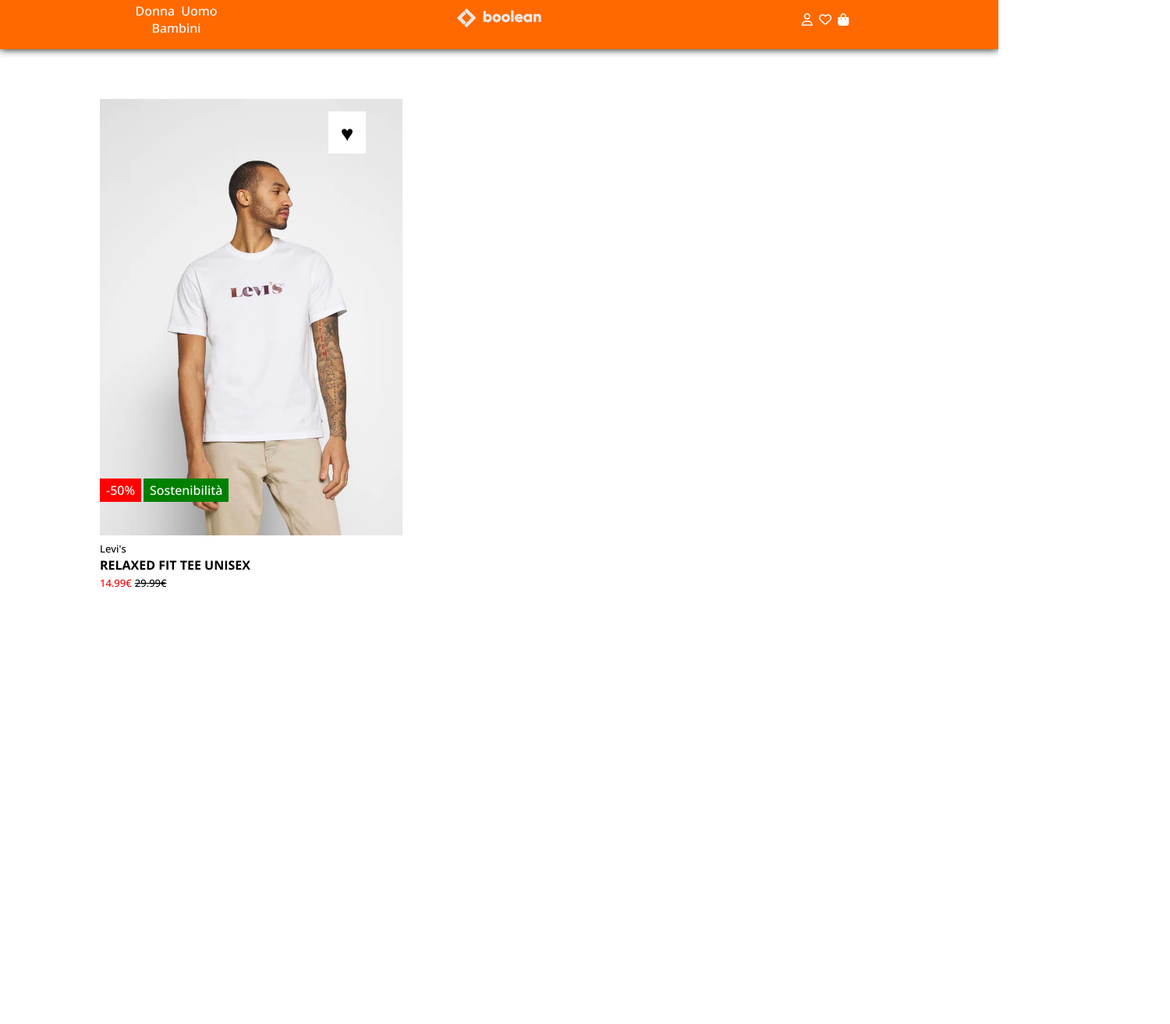
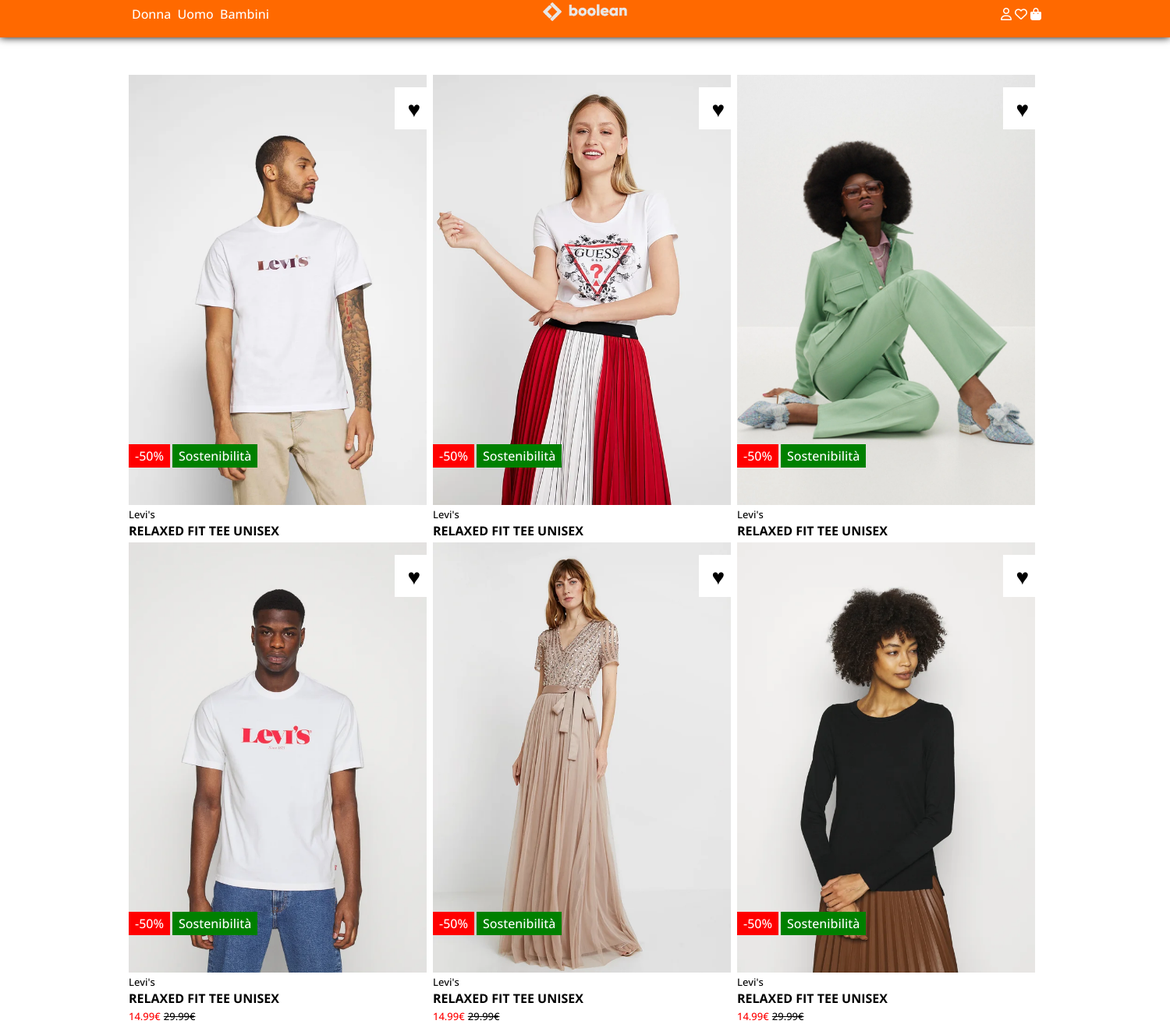
Before and after one commit to EliaBuratti/html-css-boolando, a plain HTML site: page index.html in a window 1280 px wide. Shown: the part 13-1327 px from the top of the page at 78% size, 1500 px wide, since content can reach past the window. Before the commit the page ends 800 px from the top, so only its background shows below. Drawn offline with nearby package versions, Linux system fonts and the light colour scheme.

Commit message:
add card with effect

```diff
--- a/assets/css/style.css
+++ b/assets/css/style.css
@@ -18,7 +18,10 @@
 
 body {
     font-family: 'Open Sans', sans-serif;
+    min-width: 1500px;
 }
+
+
 
 .container {
     width: 80%;
@@ -48,6 +51,7 @@ body {
     align-items: center;
 }
 
+
 /* header region */
 
 .nav{
@@ -59,6 +63,16 @@ body {
     box-shadow: 0 0 10px black;
 }
 
+.left {
+    display: flex;
+    justify-content: start;
+}
+
+.right {
+    display: flex;
+    justify-content: end;
+}
+
 
 header .no-style>li {
     list-style-type: none;
@@ -68,7 +82,6 @@ header .no-style>li {
 
 header .col-2>a>i {
     color: var(--tx_color);
-
 }
 
 header .no-style>li , header .col-2>a>i {
@@ -78,30 +91,30 @@ header .no-style>li , header .col-2>a>i {
 
 /* main region */
 
-.products {
-    padding-top: 4rem;
+main .row {
+    margin-top: 3rem;
 }
 
-.picture {
-    position: relative;
-}
 
-main .picture>img {
-    height: 35rem;
+main .picture>div>img {
+    height: 34rem;
     background-size: contain;
-    z-index: 0;
 
 }
 
 main .picture>div {
     position: absolute;
-    z-index: 1;
 }
 
 .discount, .sustainability {
     bottom: 3rem;
     color: var(--tx_color);
     padding: 0.25rem 0.5rem;
+    z-index: 2;
+}
+
+.picture, .info_card {
+    position: absolute;
 }
 
 .discount {
@@ -119,6 +132,7 @@ main .picture>div {
     font-size: 1.75rem;
     right: 0;
     top: 1rem;
+    z-index: 4;
 }
 
 .info_card>span {
@@ -133,4 +147,68 @@ main .picture>div {
     text-decoration-line: line-through;
 }
 
+.image {
+    background-image: url(../img/1.webp);
+    z-index: 1;
+}
+
+.one {
+    background-image: url(../img/2.webp);
+}
+
+.two {
+    background-image: url(../img/3.webp);
+}
+
+.three {
+    background-image: url(../img/4.webp);
+}
+
+.four {
+    background-image: url(../img/5.webp);
+}
+
+.five {
+    background-image: url(../img/6.webp);
+}
+.image, .one, .two, .three, .four, .five {
+    height: 34.5rem;
+    background-repeat: no-repeat;
+    background-size: contain;
+    position: relative;
+}
+
+
+.heart:hover {
+    color:var(--discount_color);
+}
+
+
+.image:hover{
+    background-image: url(../img/1b.webp);
+}
+
+.one:hover {
+    background-image: url(../img/2b.webp);
+}
+
+.two:hover {
+    background-image: url(../img/3b.webp);
+}
+
+.three:hover {
+    background-image: url(../img/4b.webp);
+}
+
+.four:hover {
+    background-image: url(../img/5b.webp);
+}
+
+.five:hover {
+    background-image: url(../img/6b.webp);
+}
+
+
+
+
 /* end main region */
--- a/index.html
+++ b/index.html
@@ -28,7 +28,7 @@
             <div class="nav">
                 <div class="container">
                     <div class="row center">
-                        <div class="col-2">
+                        <div class="col-2 left">
                             <ul class="no-style">
                                 <li>Donna</li>
                                 <li>Uomo</li>
@@ -36,9 +36,11 @@
                             </ul>
                         </div>
                         <div class="col-8">
-                            <img style="height: 1.5rem;" src="./assets/img/boolean-logo.png" alt="boolean logo">
+                            <img style="height: 1.5rem;"
+                                src="./assets/img/boolean-logo.png"
+                                alt="boolean logo">
                         </div>
-                        <div class="col-2">
+                        <div class="col-2 right">
                             <a href="#"><i class="fa-regular fa-user"></i></a>
                             <a href="#"><i class="fa-regular fa-heart"></i></a>
                             <a href="#"><i class="fa-solid fa-bag-shopping"></i></a>
@@ -53,43 +55,99 @@
             <div class="products">
                 <div class="container">
                     <div class="row">
+
                         <div class="col-4">
-                            <div class="card" >
-                                <div class="picture">
+                            <div class="picture image">
                                 <div class="heart">&hearts;</div>
                                 <div class="discount">-50%</div>
                                 <div class="sustainability">Sostenibilità</div>
-                                    <img src="./assets/img/1.webp" alt="men">
                             </div>
-                                <section class="info_card" >
+                            <section class="info_card">
                                 <span>Levi's</span>
                                 <h4>RELAXED FIT TEE UNISEX</h4>
                                 <span class="price">14.99€</span>
                                 <span class="old-price">29.99€</span>
                             </section>
+                        </div>
 
+                        <div class="col-4">
+                            <div class="picture one">
+                                <div class="heart">&hearts;</div>
+                                <div class="discount">-50%</div>
+                                <div class="sustainability">Sostenibilità</div>
+                            </div>
+                            <section class="info_card">
+                                <span>Levi's</span>
+                                <h4>RELAXED FIT TEE UNISEX</h4>
+                                <span class="price">14.99€</span>
+                                <span class="old-price">29.99€</span>
+                            </section>
+                        </div>
+
+                        <div class="col-4">
+                            <div class="picture two">
+                                <div class="heart">&hearts;</div>
+                                <div class="discount">-50%</div>
+                                <div class="sustainability">Sostenibilità</div>
+                            </div>
+                            <section class="info_card">
+                                <span>Levi's</span>
+                                <h4>RELAXED FIT TEE UNISEX</h4>
+                                <span class="price">14.99€</span>
+                                <span class="old-price">29.99€</span>
+                            </section>
+                        </div>
 
                     </div>
 
+                    <div class="row">
+
+                        <div class="col-4">
+                            <div class="picture three">
+                                <div class="heart">&hearts;</div>
+                                <div class="discount">-50%</div>
+                                <div class="sustainability">Sostenibilità</div>
                             </div>
-                        <div class="col-4">
-
-
-
-                        </div>
-                        <div class="col-4">
-
+                            <section class="info_card">
+                                <span>Levi's</span>
+                                <h4>RELAXED FIT TEE UNISEX</h4>
+                                <span class="price">14.99€</span>
+                                <span class="old-price">29.99€</span>
+                            </section>
                         </div>
 
+                        <div class="col-4">
+                            <div class="picture four">
+                                <div class="heart">&hearts;</div>
+                                <div class="discount">-50%</div>
+                                <div class="sustainability">Sostenibilità</div>
                             </div>
-                    <div class="row">
+                            <section class="info_card">
+                                <span>Levi's</span>
+                                <h4>RELAXED FIT TEE UNISEX</h4>
+                                <span class="price">14.99€</span>
+                                <span class="old-price">29.99€</span>
+                            </section>
+                        </div>
+
+                        <div class="col-4">
+                            <div class="picture five">
+                                <div class="heart">&hearts;</div>
+                                <div class="discount">-50%</div>
+                                <div class="sustainability">Sostenibilità</div>
+                            </div>
+                            <section class="info_card">
+                                <span>Levi's</span>
+                                <h4>RELAXED FIT TEE UNISEX</h4>
+                                <span class="price">14.99€</span>
+                                <span class="old-price">29.99€</span>
+                            </section>
+                        </div>
 
                     </div>
                 </div>
             </div>
 
-
-
         </main>
 
     </body>
```
Lines whose indentation alone changed are shown as unchanged.
